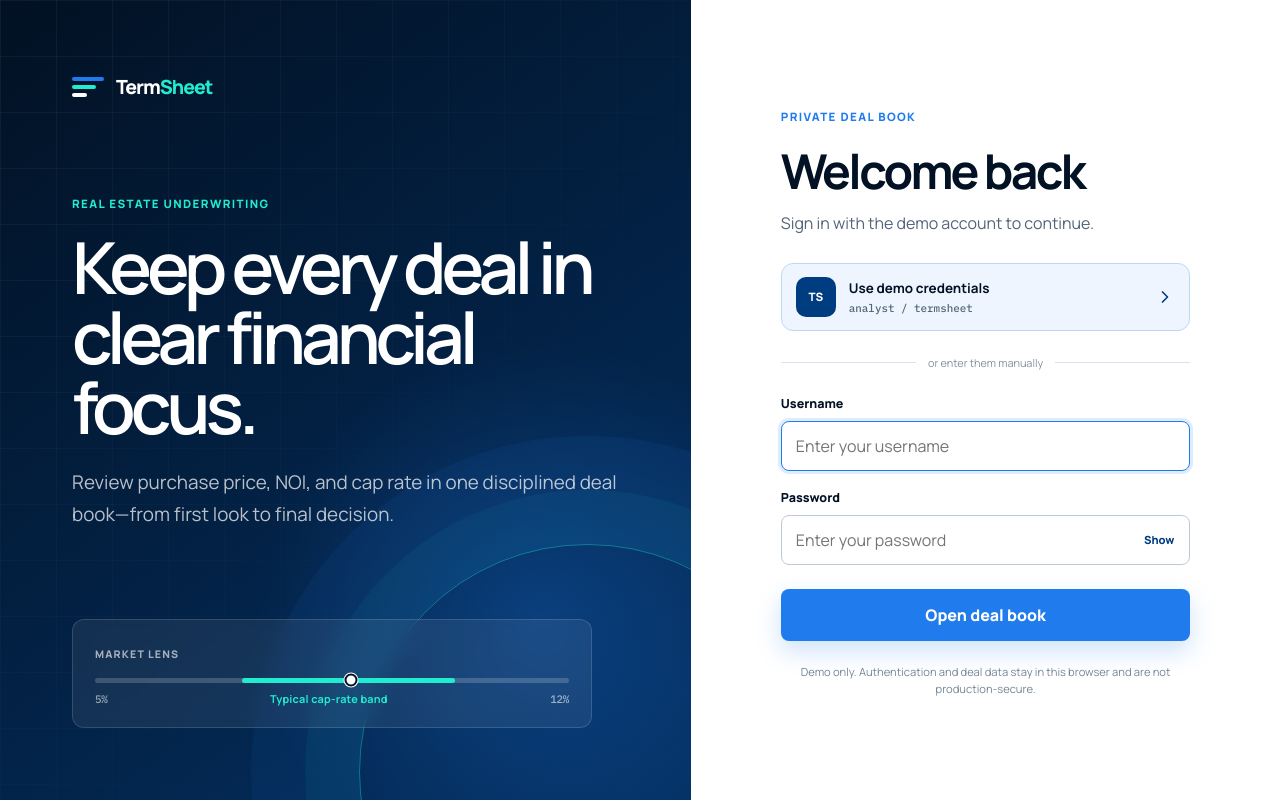
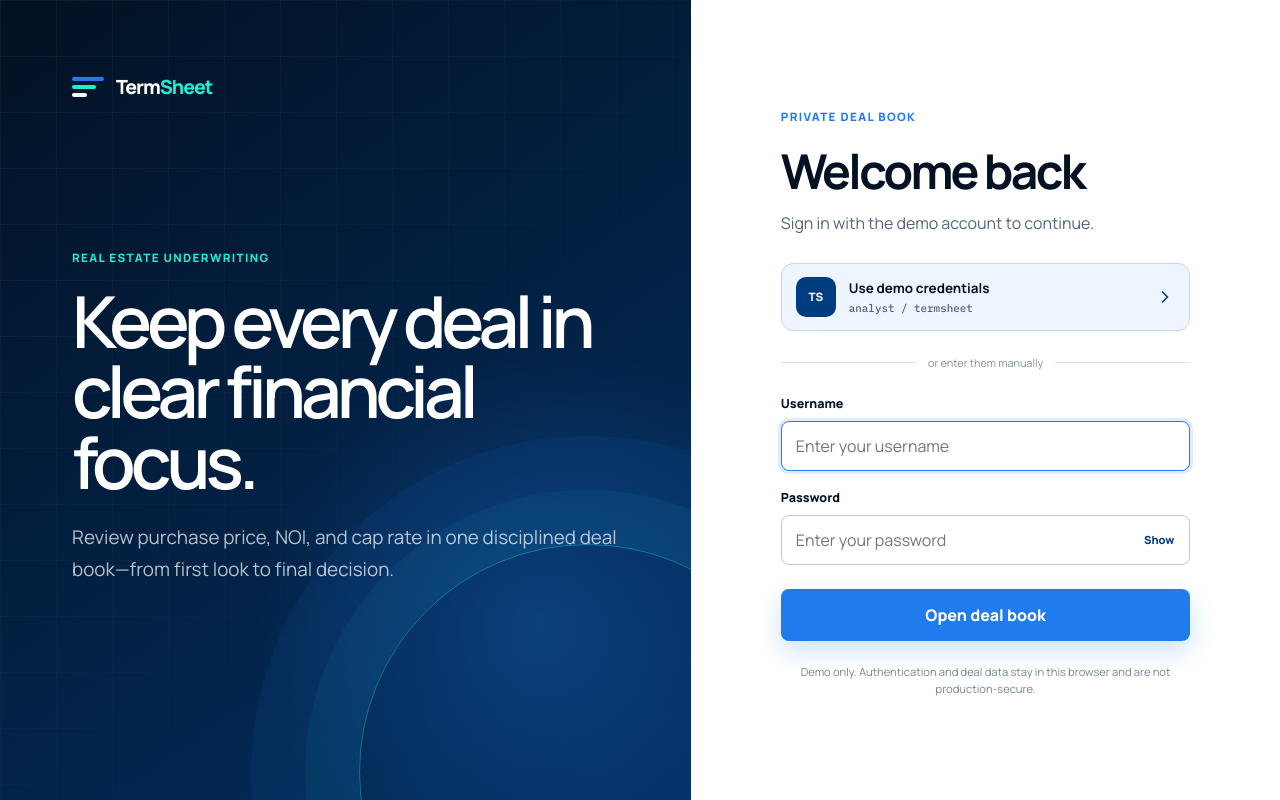
Before and after one commit to andrewarosario/real-estate-deals, an Angular app: page /login in a window 1280 px wide. Built offline with nearby package versions, Linux system fonts and the light colour scheme.

Commit message:
style(login): remove market lens panel

```diff
--- a/src/app/features/auth/login/login.component.html
+++ b/src/app/features/auth/login/login.component.html
@@ -13,18 +13,6 @@
         </p>
       </div>
 
-      <div class="market-band" aria-label="Typical capitalization rate reference">
-        <span class="market-band__label">Market lens</span>
-        <div class="market-band__track" aria-hidden="true">
-          <span></span>
-          <i></i>
-        </div>
-        <div class="market-band__values data-value">
-          <span>5%</span>
-          <strong>Typical cap-rate band</strong>
-          <span>12%</span>
-        </div>
-      </div>
     </div>
   </section>
 
--- a/src/app/features/auth/login/login.component.scss
+++ b/src/app/features/auth/login/login.component.scss
@@ -87,67 +87,6 @@
   color: rgb(255 255 255 / 72%);
   font-size: clamp(1rem, 1.5vw, 1.18rem);
   line-height: 1.7;
-}
-
-.market-band {
-  max-width: 520px;
-  padding: 20px 22px;
-  border: 1px solid rgb(255 255 255 / 14%);
-  border-radius: var(--radius-md);
-  background: rgb(255 255 255 / 7%);
-  backdrop-filter: blur(10px);
-}
-
-.market-band__label {
-  color: rgb(255 255 255 / 62%);
-  font-size: 0.66rem;
-  font-weight: 800;
-  letter-spacing: 0.11em;
-  text-transform: uppercase;
-}
-
-.market-band__track {
-  position: relative;
-  height: 5px;
-  margin-block: 14px 8px;
-  border-radius: 10px;
-  background: rgb(255 255 255 / 18%);
-}
-
-.market-band__track span {
-  position: absolute;
-  left: 31%;
-  width: 45%;
-  height: 100%;
-  border-radius: inherit;
-  background: var(--color-mint);
-}
-
-.market-band__track i {
-  position: absolute;
-  top: 50%;
-  left: 54%;
-  width: 13px;
-  height: 13px;
-  border: 2px solid var(--color-ink);
-  border-radius: 50%;
-  background: #fff;
-  box-shadow: 0 0 0 1px #fff;
-  transform: translate(-50%, -50%);
-}
-
-.market-band__values {
-  display: flex;
-  justify-content: space-between;
-  gap: 10px;
-  color: rgb(255 255 255 / 58%);
-  font-size: 0.68rem;
-}
-
-.market-band__values strong {
-  color: var(--color-mint);
-  font-family: var(--font-interface);
-  letter-spacing: 0.02em;
 }
 
 .login-panel {
```
